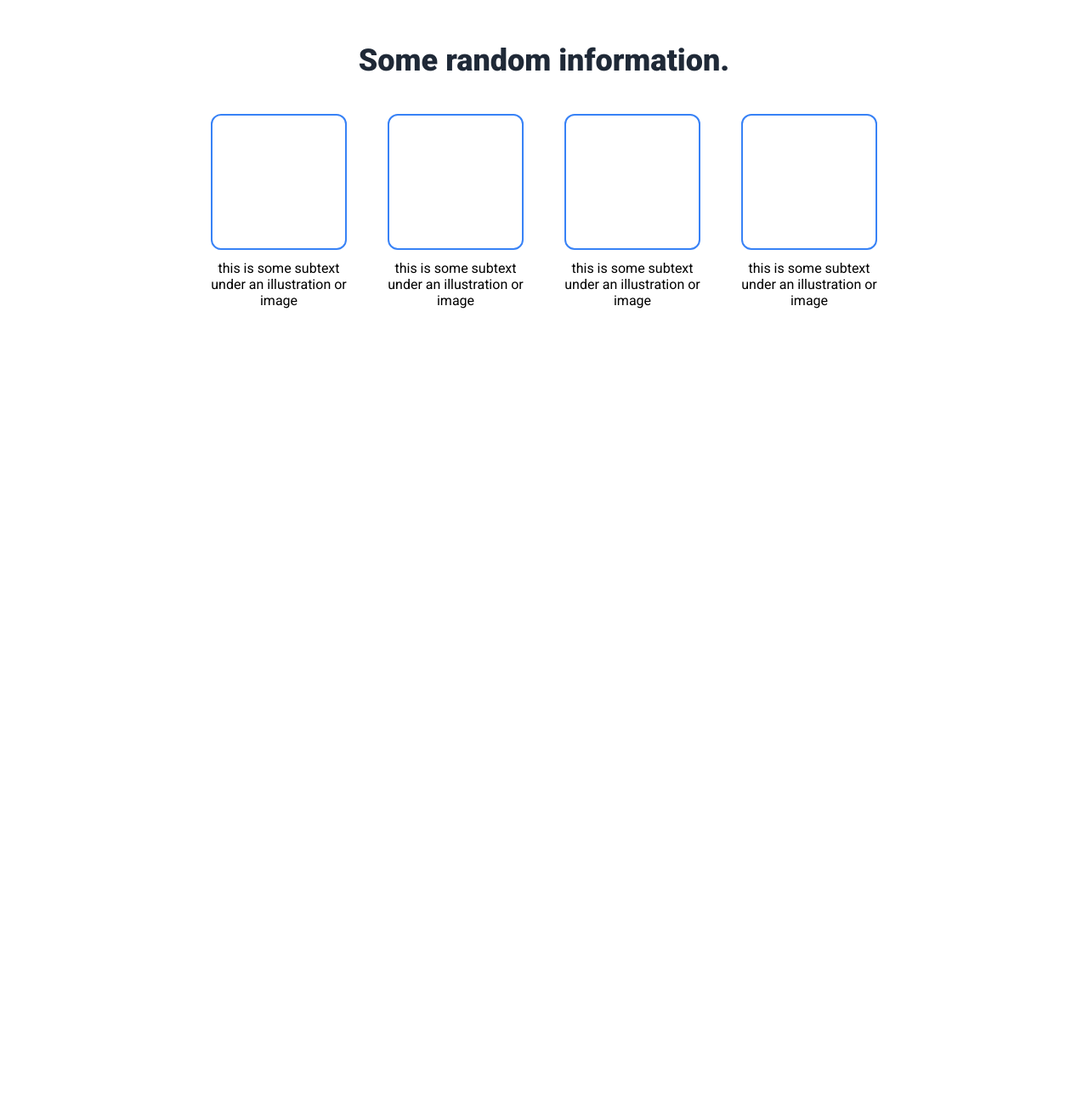
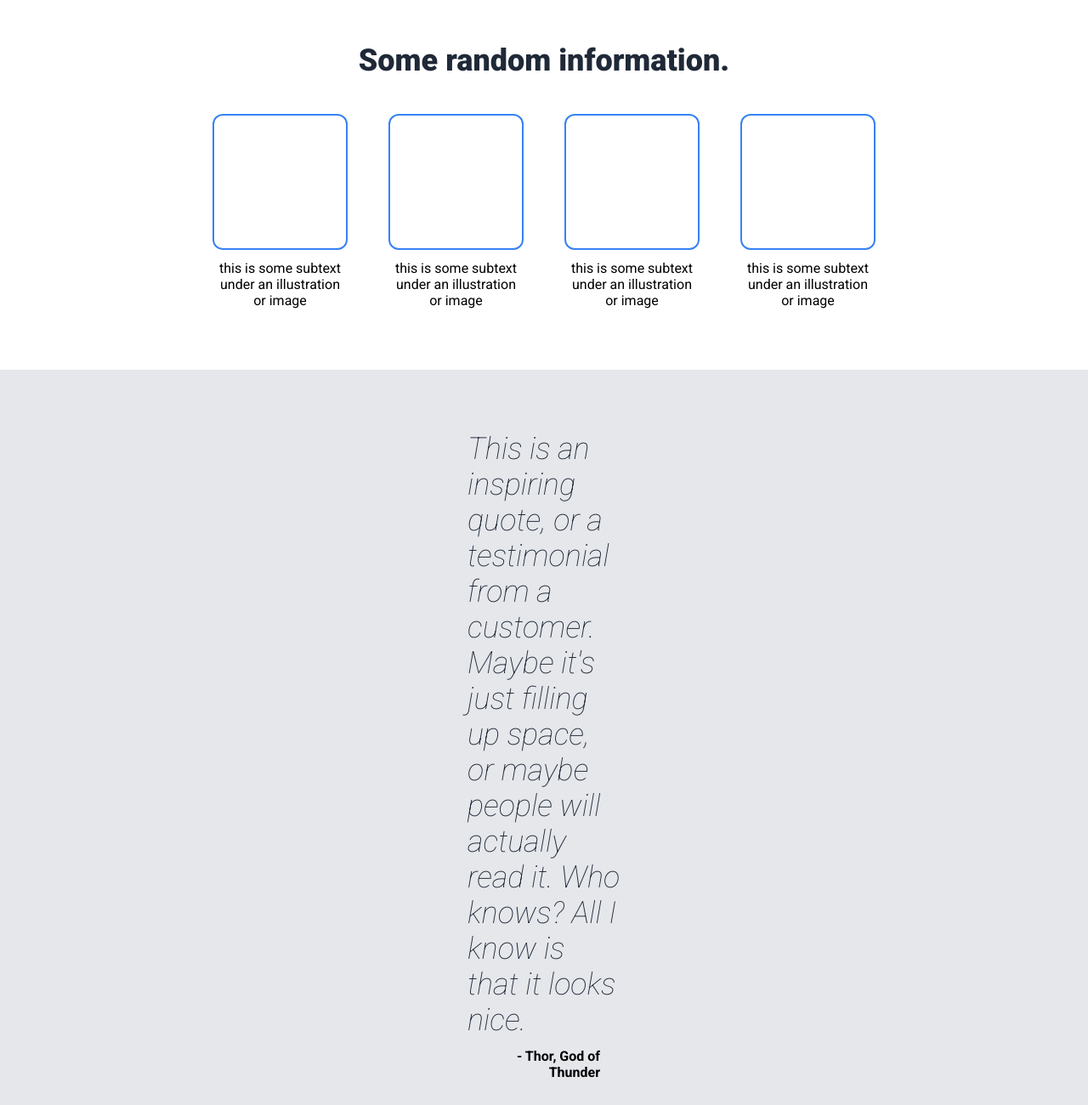
Before and after one commit to skutaada/foundations-landing-page, a plain HTML site: page index.html in a window 1280 px wide. Shown: the part 520-1820 px from the top of the page at 85% size. Before the commit the page ends 883 px from the top, so only its background shows below. Drawn offline with Linux system fonts and the light colour scheme.

Commit message:
quote area html and styling

```diff
--- a/index.html
+++ b/index.html
@@ -51,5 +51,13 @@
         </div>
       </div>
     </div>
+    <div class="quote">
+      <i class="text">
+        This is an inspiring quote, or a testimonial from a customer. Maybe it's just filling up space, or maybe people will actually read it. Who knows? All I know is that it looks nice.
+      </i>
+      <b class="author">
+        - Thor, God of Thunder
+      </b>
+    </div>
   </body>
 </html>
--- a/styles.css
+++ b/styles.css
@@ -74,22 +74,23 @@
 
 .info {
   padding-top: 36px;
-  padding-left: 20%;
-  padding-right: 20%;
+  padding-bottom: 72px;
+  padding-left: 250px;
+  padding-right: 250px;
   display: flex;
   flex-direction: column;
-  align-items: center;
 }
 
 .info .header {
   font-size: 36px;
   color: #1f2937;
   font-weight: 900;
+  align-self: center;
 }
 
 .info .area {
   display: flex;
-  justify-content: space-around;
+  justify-content: center;
   margin-top: 42px;
   gap: 48px;
 }
@@ -109,6 +110,29 @@
   border-radius: 12px;
 }
 
+.quote {
+  padding-top: 72px;
+  padding-bottom: 72px;
+  padding-left: 550px;
+  padding-right: 550px;
+  background-color: #e5e7eb;
+}
+
+.quote i {
+  display: block;
+  font-size: 36px;
+  font-style: italic;
+  font-weight: lighter;
+  color: #1f2937;
+}
+
+.quote b {
+  display: block;
+  text-align: end;
+  margin-top: 12px;
+  padding-right: 24px;
+}
+
 .bg-blue {
   background-color: #1f2937;
 }
```
